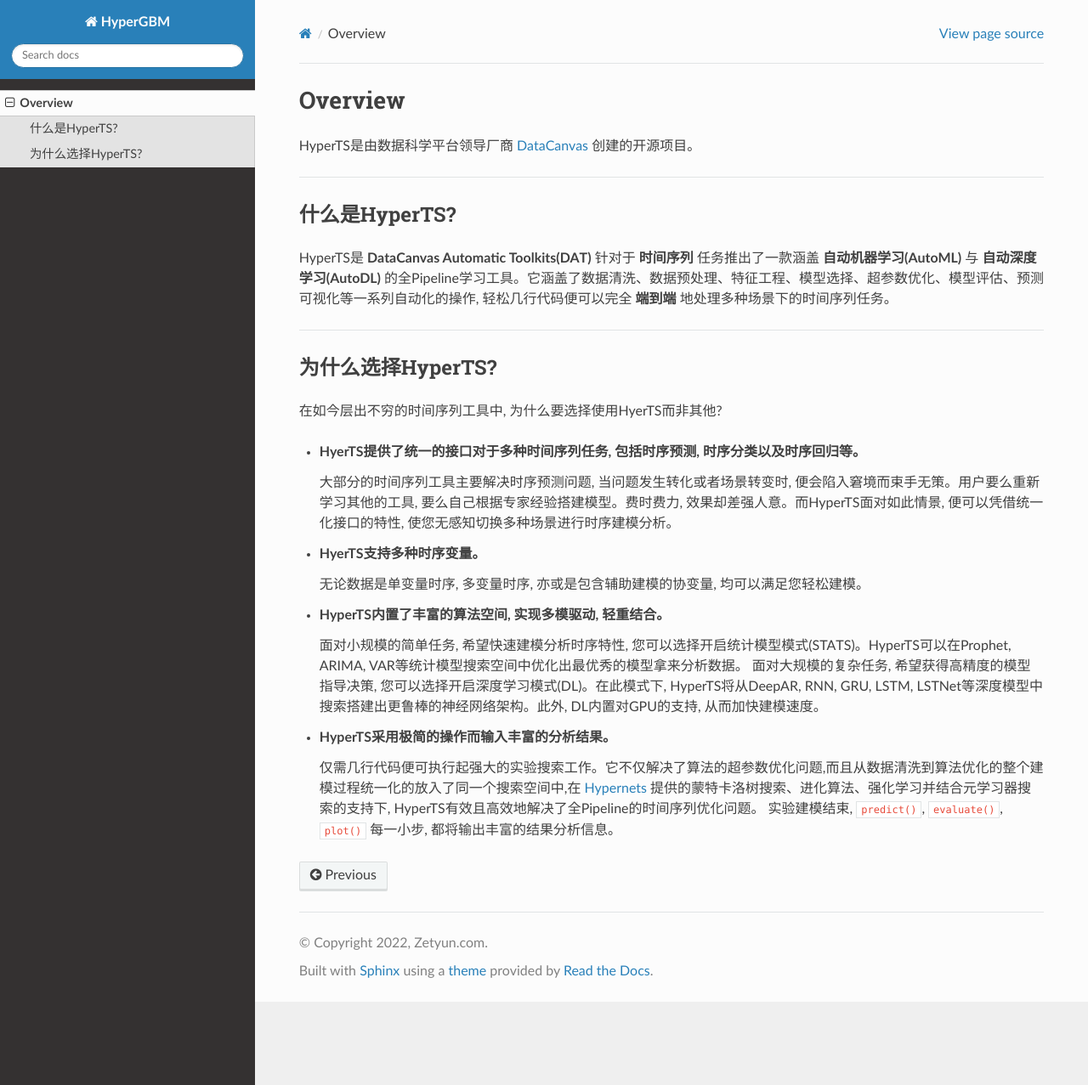
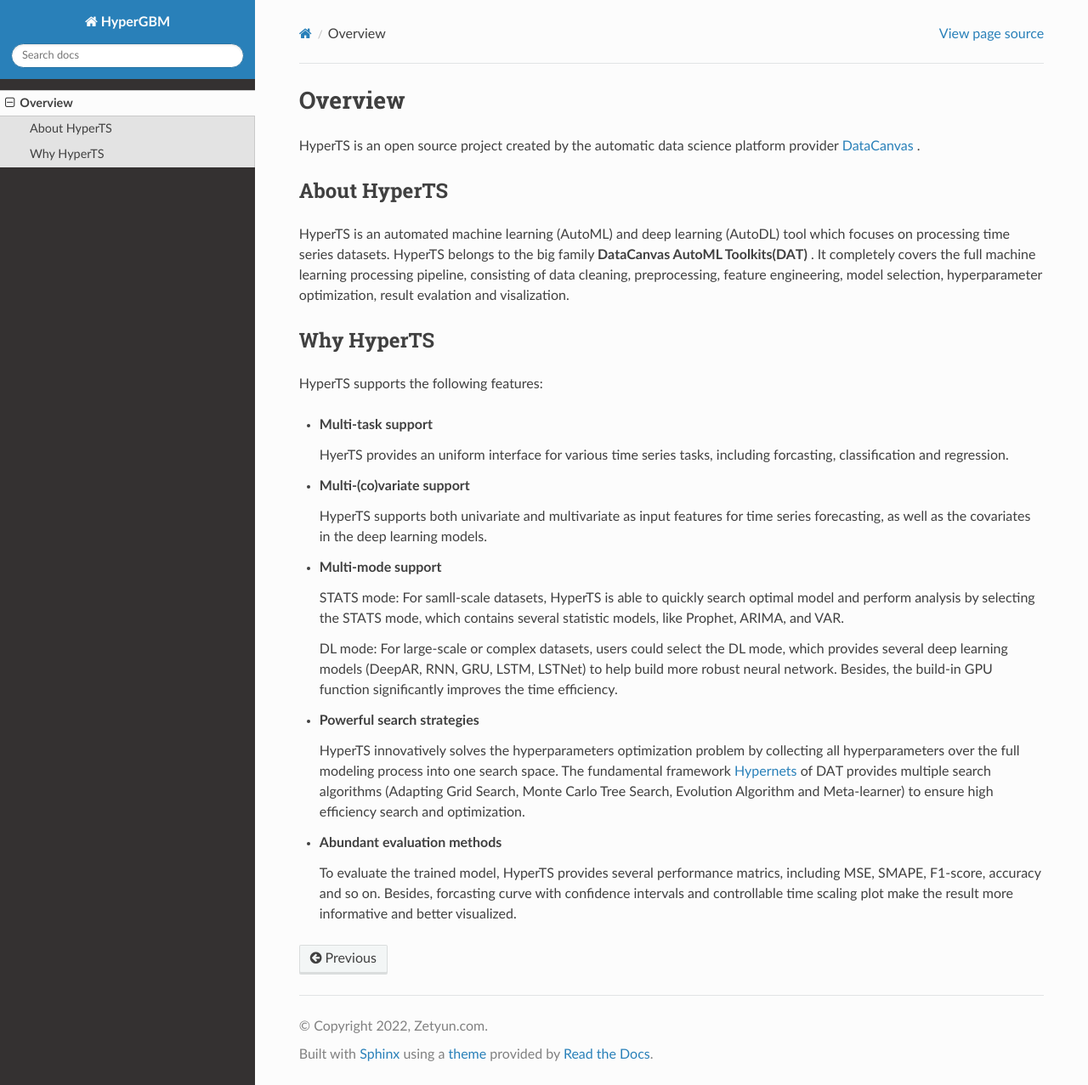
Before and after one commit to DataCanvasIO/HyperTS, a Sphinx documentation site: the page built from docs/en_US/source/overview.rst, in a window 1280 px wide and 1277 px high. Shown: the whole window at 85% size. Built offline with Sphinx 7.4.7 and the Read the Docs theme 2.0.0, drawn with Linux system fonts in a browser that asks for light colours; pages that are not in the unit, such as notebooks, are missing from menus; a script that is not in the unit is left out.

Commit message:
Update overview.rst

```diff
--- a/docs/en_US/source/overview.rst
+++ b/docs/en_US/source/overview.rst
@@ -1,35 +1,39 @@
 Overview
 ########
 
-HyperTS是由数据科学平台领导厂商 `DataCanvas <https://www.datacanvas.com>`_ 创建的开源项目。
+HyperTS is an open source project created by the automatic data science platform provider `DataCanvas <https://www.datacanvas.com>`_ .
 
-------------------
 
-什么是HyperTS?
+
+About HyperTS
 ===============
-HyperTS是 **DataCanvas Automatic Toolkits(DAT)** 针对于 **时间序列** 任务推出了一款涵盖 **自动机器学习(AutoML)** 与 **自动深度学习(AutoDL)** 的全Pipeline学习工具。它涵盖了数据清洗、数据预处理、特征工程、模型选择、超参数优化、模型评估、预测可视化等一系列自动化的操作, 轻松几行代码便可以完全 **端到端** 地处理多种场景下的时间序列任务。
+HyperTS is an automated machine learning (AutoML) and deep learning (AutoDL) tool which focuses on processing time series datasets. HyperTS belongs to the big family **DataCanvas AutoML Toolkits(DAT)** . It completely covers the full machine learning processing pipeline, consisting of data cleaning, preprocessing, feature engineering, model selection, hyperparameter optimization, result evalation and visalization.
 
----------------
 
-为什么选择HyperTS?
+
+Why HyperTS
 ==================
 
-在如今层出不穷的时间序列工具中, 为什么要选择使用HyerTS而非其他?
+HyperTS supports the following features:
 
-- **HyerTS提供了统一的接口对于多种时间序列任务, 包括时序预测, 时序分类以及时序回归等。**
+- **Multi-task support**
 
-  大部分的时间序列工具主要解决时序预测问题, 当问题发生转化或者场景转变时, 便会陷入窘境而束手无策。用户要么重新学习其他的工具, 要么自己根据专家经验搭建模型。费时费力, 效果却差强人意。而HyperTS面对如此情景, 便可以凭借统一化接口的特性, 使您无感知切换多种场景进行时序建模分析。
+  HyerTS provides an uniform interface for various time series tasks, including forcasting, classification and regression.
 
-- **HyerTS支持多种时序变量。**
+- **Multi-(co)variate support**
 
-  无论数据是单变量时序, 多变量时序, 亦或是包含辅助建模的协变量, 均可以满足您轻松建模。
+  HyperTS supports both univariate and multivariate as input features for time series forecasting, as well as the covariates in the deep learning models.
 
-- **HyperTS内置了丰富的算法空间, 实现多模驱动, 轻重结合。**
+- **Multi-mode support**
 
-  面对小规模的简单任务, 希望快速建模分析时序特性, 您可以选择开启统计模型模式(STATS)。HyperTS可以在Prophet, ARIMA, VAR等统计模型搜索空间中优化出最优秀的模型拿来分析数据。
-  面对大规模的复杂任务, 希望获得高精度的模型指导决策, 您可以选择开启深度学习模式(DL)。在此模式下, HyperTS将从DeepAR, RNN, GRU, LSTM, LSTNet等深度模型中搜索搭建出更鲁棒的神经网络架构。此外, DL内置对GPU的支持, 从而加快建模速度。
+  STATS mode: For samll-scale datasets, HyperTS is able to quickly search optimal model and perform analysis by selecting the STATS mode, which contains several statistic models, like Prophet, ARIMA, and VAR.
 
-- **HyperTS采用极简的操作而输入丰富的分析结果。**
+  DL mode: For large-scale or complex datasets, users could select the DL mode, which provides several deep learning models (DeepAR, RNN, GRU, LSTM, LSTNet) to help build more robust neural network. Besides, the build-in GPU function significantly improves the time efficiency.
 
-  仅需几行代码便可执行起强大的实验搜索工作。它不仅解决了算法的超参数优化问题,而且从数据清洗到算法优化的整个建模过程统一化的放入了同一个搜索空间中,在 `Hypernets <https://github.com/DataCanvasIO/Hypernets>`_ 提供的蒙特卡洛树搜索、进化算法、强化学习并结合元学习器搜索的支持下, HyperTS有效且高效地解决了全Pipeline的时间序列优化问题。
-  实验建模结束, ``predict()``, ``evaluate()``, ``plot()`` 每一小步, 都将输出丰富的结果分析信息。
+- **Powerful search strategies**
+
+  HyperTS innovatively solves the hyperparameters optimization problem by collecting all hyperparameters over the full modeling process into one search space. The fundamental framework `Hypernets <https://github.com/DataCanvasIO/Hypernets>`_ of DAT provides multiple search algorithms (Adapting Grid Search, Monte Carlo Tree Search, Evolution Algorithm and Meta-learner) to ensure high efficiency search and optimization.
+
+- **Abundant evaluation methods**
+
+  To evaluate the trained model, HyperTS provides several performance matrics, including MSE, SMAPE, F1-score, accuracy and so on. Besides, forcasting curve with confidence intervals and controllable time scaling plot make the result more informative and better visualized.
```
